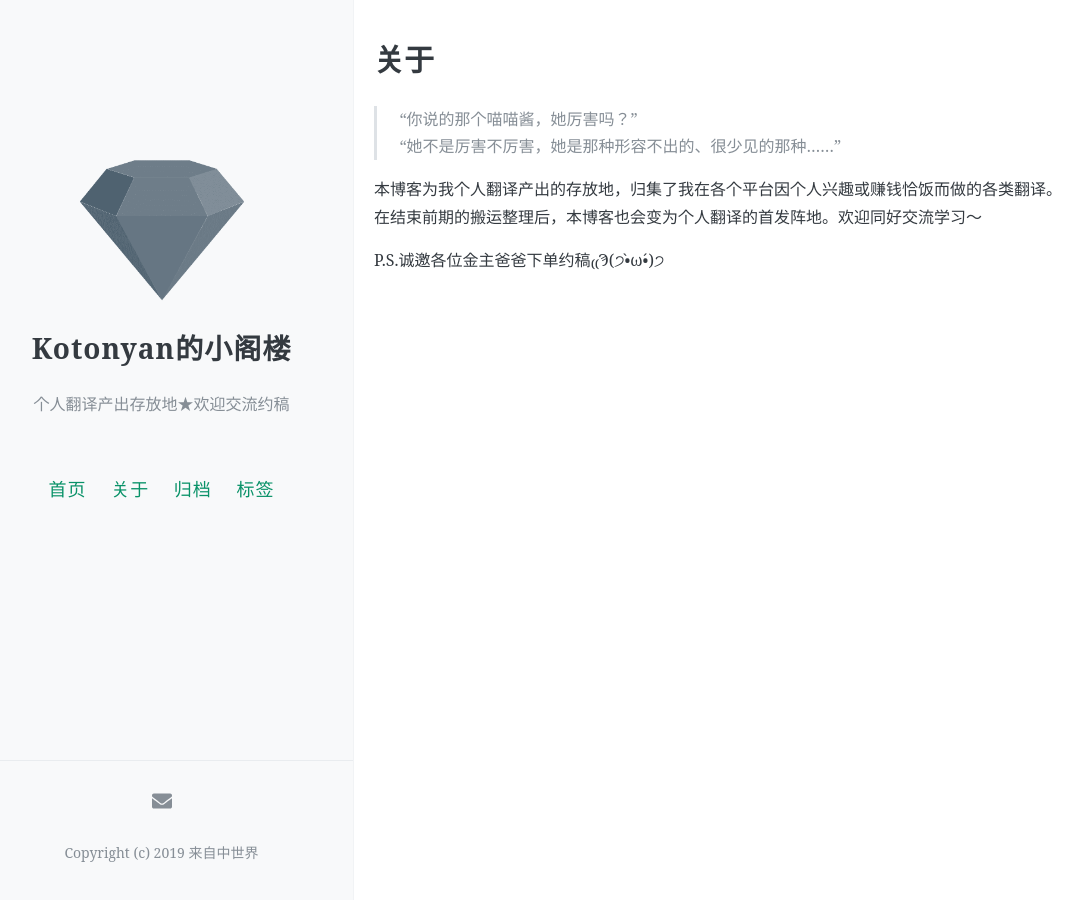
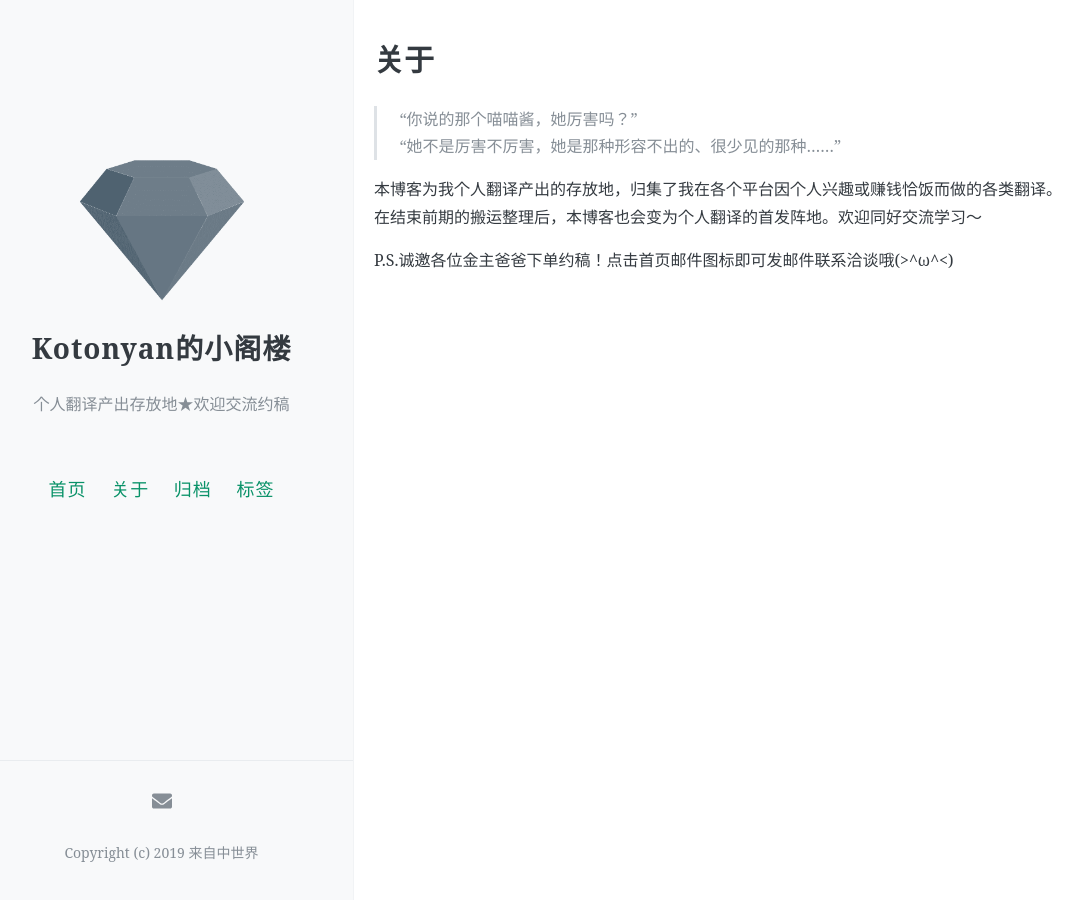
Before and after one commit to kotonyan/loft, a Jekyll site: the page built from about.md, in a window 1280 px wide. Shown: the whole page, without its empty margins (30-1113 px from the left). Built offline with Jekyll 4.4.1, drawn with Linux system fonts in a browser that asks for light colours; comment, search, counter and statistics services are not loaded.

Commit message:
Update about.md

```diff
--- a/about.md
+++ b/about.md
@@ -10,4 +10,4 @@ permalink: /about/
 本博客为我个人翻译产出的存放地，归集了我在各个平台因个人兴趣或赚钱恰饭而做的各类翻译。
 在结束前期的搬运整理后，本博客也会变为个人翻译的首发阵地。欢迎同好交流学习～
 
-P.S.诚邀各位金主爸爸下单约稿₍₍Ϡ(੭•̀ω•́)੭
+P.S.诚邀各位金主爸爸下单约稿！点击首页邮件图标即可发邮件联系洽谈哦(>^ω^<)
```
